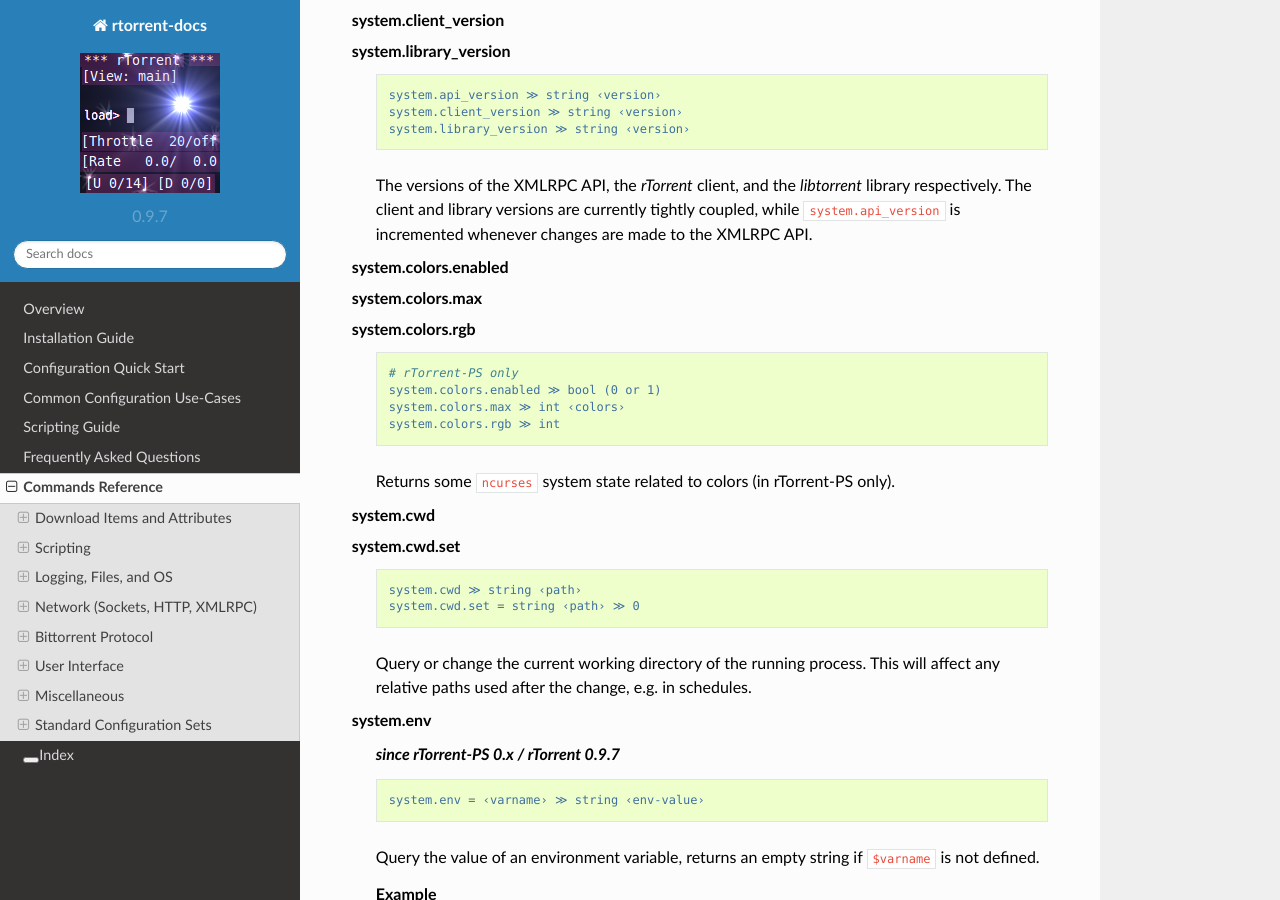
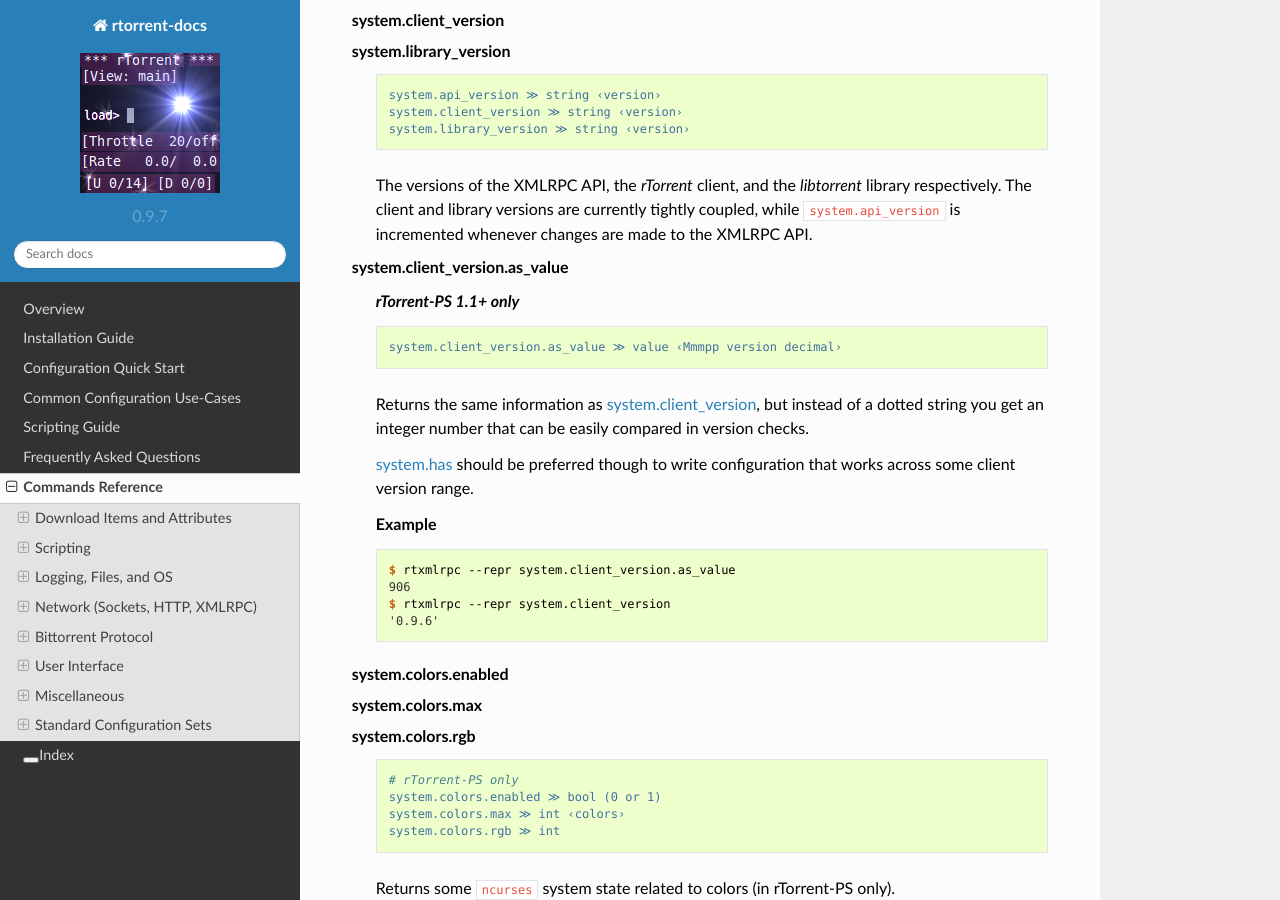
Before and after one commit to rtorrent-community/rtorrent-docs, a Sphinx documentation site: the page built from docs/cmd-ref.rst, in a window 1280 px wide and 900 px high, scrolled down 56091 px. Built offline with Sphinx 7.4.7 and the Read the Docs theme 2.0.0, drawn with Linux system fonts in a browser that asks for light colours.

Commit message:
add 'system.client_version.as_value' command

```diff
--- a/docs/include-cmd-system.rst
+++ b/docs/include-cmd-system.rst
@@ -196,6 +196,31 @@ Commands related to the operating system and the XMLRPC API.
         The versions of the XMLRPC API, the `rTorrent` client, and the `libtorrent` library respectively.
         The client and library versions are currently tightly coupled, while ``system.api_version``
         is incremented whenever changes are made to the XMLRPC API.
+
+
+    system.client_version.as_value
+
+        .. rubric:: *rTorrent-PS 1.1+ only*
+
+        .. code-block:: ini
+
+            system.client_version.as_value ≫ value ‹Mmmpp version decimal›
+
+        Returns the same information as :term:`system.client_version`, but instead of
+        a dotted string you get an integer number that can be easily compared in version checks.
+
+        :term:`system.has` should be preferred though to write configuration that
+        works across some client version range.
+
+        .. rubric:: Example
+
+        .. code-block:: console
+
+            $ rtxmlrpc --repr system.client_version.as_value
+            906
+            $ rtxmlrpc --repr system.client_version
+            '0.9.6'
+
 
     system.colors.enabled
     system.colors.max
```
